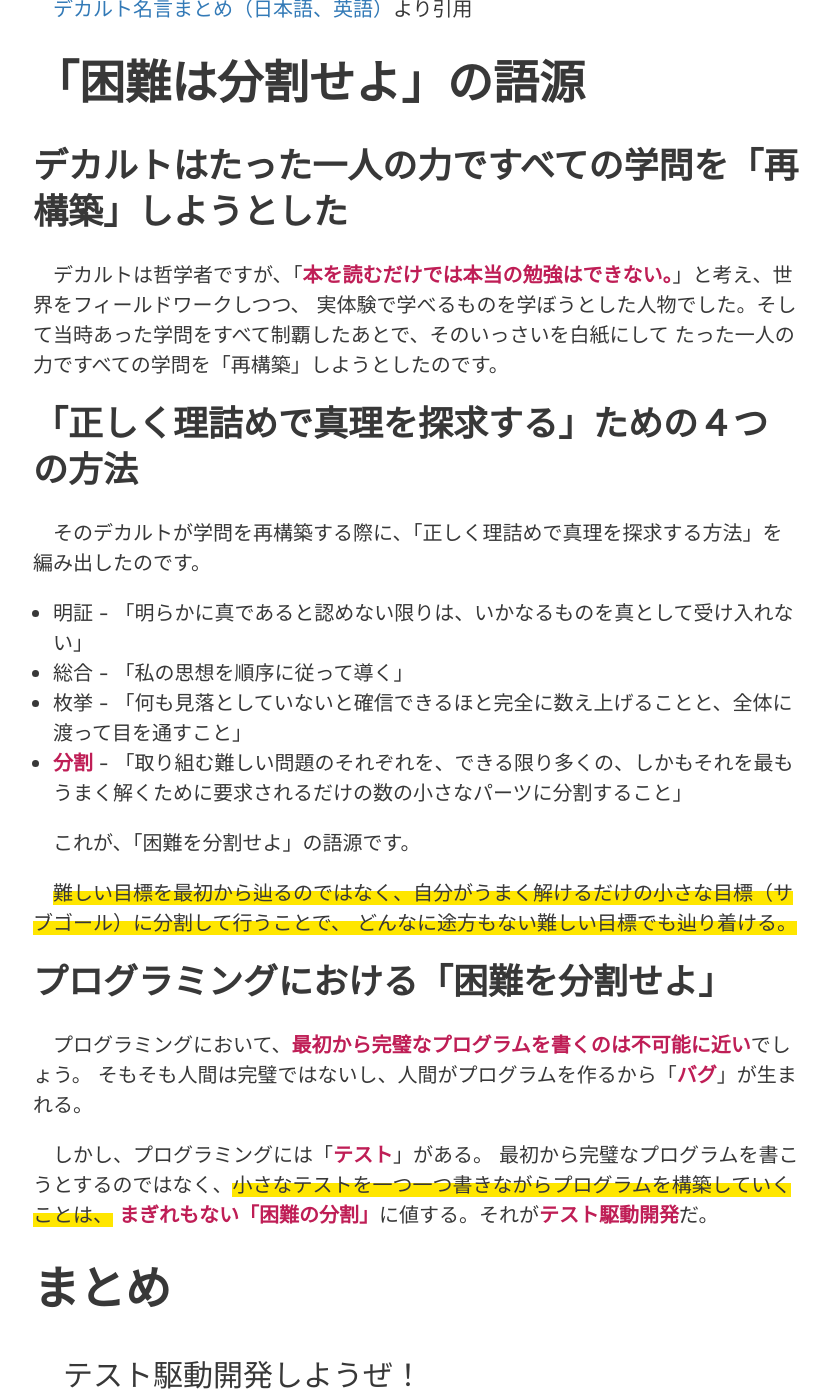
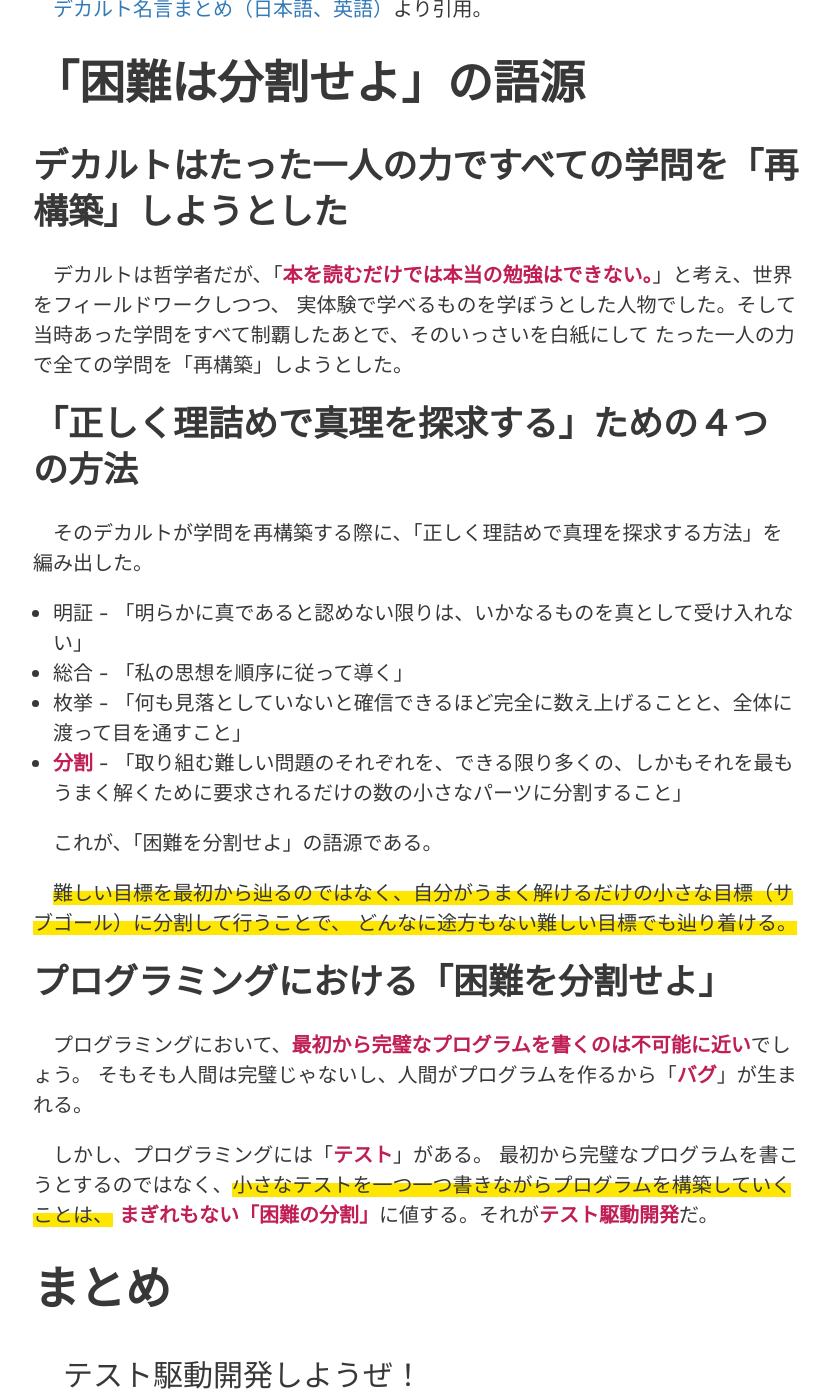
Before and after one commit to alice1017/alice1017.github.io, a Jekyll site: the page built from _posts/2018-08-24-descartes-divide.md, in a window 1280 px wide and 1400 px high, scrolled down 1905 px. Shown: the whole window, without its empty margins (223-1053 px from the left). Built offline with Jekyll 4.4.1, drawn with Linux system fonts in a browser that asks for light colours; some web fonts are replaced.

Commit message:
FIXED: :paperclip: correct a Japanese mistakes at descartes-divide
TEXTLINT ISSUES:
 - 「である」と「です」の混同
 - 助詞の重複

```diff
--- a/_posts/2018-08-24-descartes-divide.md
+++ b/_posts/2018-08-24-descartes-divide.md
@@ -50,27 +50,27 @@ excerpt_separator: <!--more-->
 
 > 世界ではなく、自分自身を征服せよ
 
-[デカルト名言まとめ（日本語、英語）](http://estorypost.com/%E5%90%8D%E8%A8%80%E3%83%BB%E6%A0%BC%E8%A8%80/%E3%83%87%E3%82%AB%E3%83%AB%E3%83%88%E5%90%8D%E8%A8%80/)より引用
+[デカルト名言まとめ（日本語、英語）](http://estorypost.com/%E5%90%8D%E8%A8%80%E3%83%BB%E6%A0%BC%E8%A8%80/%E3%83%87%E3%82%AB%E3%83%AB%E3%83%88%E5%90%8D%E8%A8%80/)より引用。
 
 
 # 「困難は分割せよ」の語源
 
 ## デカルトはたった一人の力ですべての学問を「再構築」しようとした
 
-デカルトは哲学者ですが、「**本を読むだけでは本当の勉強はできない。**」と考え、世界をフィールドワークしつつ、
+デカルトは哲学者だが、「**本を読むだけでは本当の勉強はできない。**」と考え、世界をフィールドワークしつつ、
 実体験で学べるものを学ぼうとした人物でした。そして当時あった学問をすべて制覇したあとで、そのいっさいを白紙にして
-たった一人の力ですべての学問を「再構築」しようとしたのです。
+たった一人の力で全ての学問を「再構築」しようとした。
 
 ## 「正しく理詰めで真理を探求する」ための４つの方法
 
-そのデカルトが学問を再構築する際に、「正しく理詰めで真理を探求する方法」を編み出したのです。
+そのデカルトが学問を再構築する際に、「正しく理詰めで真理を探求する方法」を編み出した。
 
  - 明証 - 「明らかに真であると認めない限りは、いかなるものを真として受け入れない」
  - 総合 - 「私の思想を順序に従って導く」
- - 枚挙 - 「何も見落としていないと確信できるほと完全に数え上げることと、全体に渡って目を通すこと」
+ - 枚挙 - 「何も見落としていないと確信できるほど完全に数え上げることと、全体に渡って目を通すこと」
  - **分割** - 「取り組む難しい問題のそれぞれを、できる限り多くの、しかもそれを最もうまく解くために要求されるだけの数の小さなパーツに分割すること」
 
- これが、「困難を分割せよ」の語源です。
+ これが、「困難を分割せよ」の語源である。
 
  *難しい目標を最初から辿るのではなく、自分がうまく解けるだけの小さな目標（サブゴール）に分割して行うことで、
  どんなに途方もない難しい目標でも辿り着ける。*
@@ -78,7 +78,7 @@ excerpt_separator: <!--more-->
 ## プログラミングにおける「困難を分割せよ」
 
 プログラミングにおいて、**最初から完璧なプログラムを書くのは不可能に近い**でしょう。
-そもそも人間は完璧ではないし、人間がプログラムを作るから「**バグ**」が生まれる。
+そもそも人間は完璧じゃないし、人間がプログラムを作るから「**バグ**」が生まれる。
 
 しかし、プログラミングには「**テスト**」がある。
 最初から完璧なプログラムを書こうとするのではなく、*小さなテストを一つ一つ書きながらプログラムを構築していくことは、*
```
